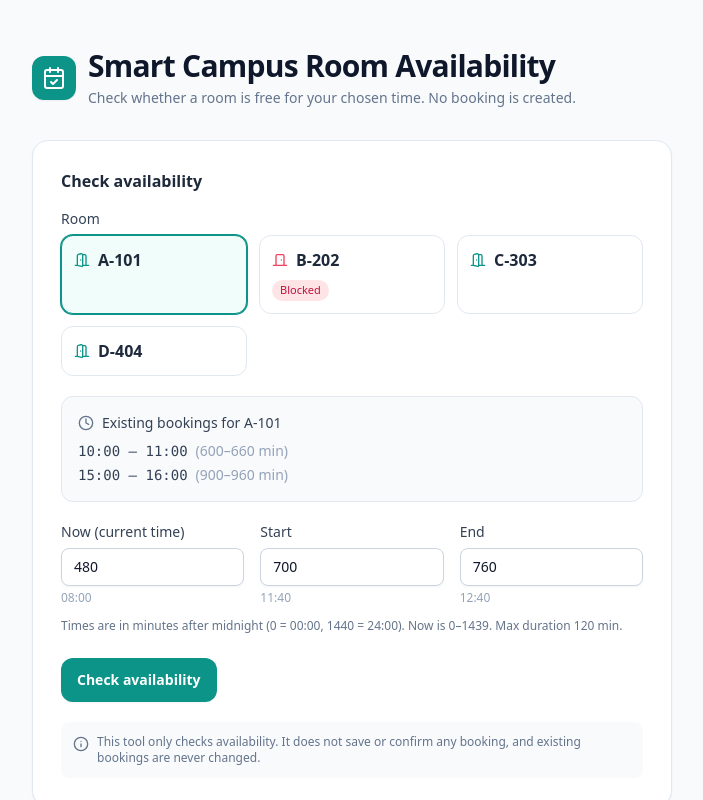
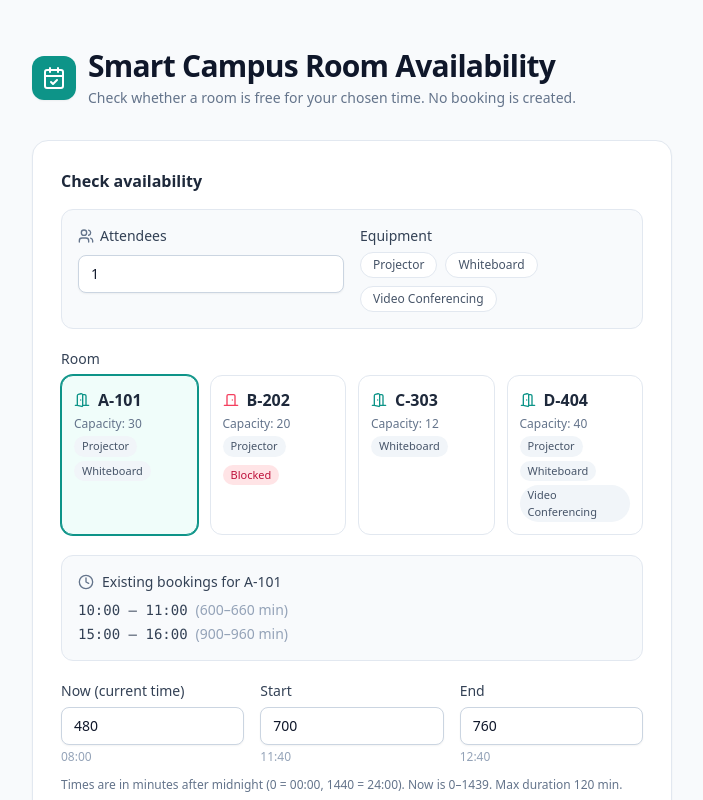
Before and after one commit to Aminasssssss/smart-campus, a React (Vite) app: page / in a window 1280 px wide. Shown: the top 800 px of the page, without its empty margins (288-991 px from the left). Built offline with nearby package versions, Linux system fonts and the light colour scheme.

Commit message:
update from bolt agent

```diff
--- a/src/App.tsx
+++ b/src/App.tsx
@@ -1,4 +1,4 @@
-import { useMemo, useState } from 'react';
+import { useMemo, useState, useEffect, useCallback, useRef } from 'react';
 import {
   CalendarCheck,
   DoorClosed,
@@ -7,9 +7,11 @@ import {
   Info,
   CheckCircle2,
   XCircle,
+  Users,
 } from 'lucide-react';
 import { ROOMS, type Room } from '@/data/rooms';
 import { checkAvailability, type AvailabilityResult } from '@/lib/availability';
+import { filterRooms } from '@/lib/roomFilter';
 import { minutesToLabel } from '@/lib/time';
 import {
   validateFields,
@@ -17,6 +19,17 @@ import {
   MINUTE_MAX,
 } from '@/lib/timeRules';
 
+// Pure validation for the attendees field: empty, decimal, or below 1 is invalid.
+function validateAttendees(raw: string): string | undefined {
+  const trimmed = raw.trim();
+  if (trimmed === '') return 'Enter a whole number of 1 or more.';
+  if (!/^-?\d+$/.test(trimmed)) return 'Enter a whole number (no decimals).';
+  const value = Number(trimmed);
+  if (!Number.isInteger(value) || value < 1) {
+    return 'Enter a whole number of 1 or more.';
+  }
+  return undefined;
+}
 
 export default function App() {
   const [roomId, setRoomId] = useState<string>(ROOMS[0].id);
@@ -24,17 +37,65 @@ export default function App() {
   const [nowRaw, setNowRaw] = useState<string>('480');
   const [startRaw, setStartRaw] = useState<string>('700');
   const [endRaw, setEndRaw] = useState<string>('760');
+  const [attendeesRaw, setAttendeesRaw] = useState<string>('1');
+  const [equipmentSelection, setEquipmentSelection] = useState<Record<string, boolean>>({});
   const [result, setResult] = useState<AvailabilityResult | null>(null);
   const [fieldErrors, setFieldErrors] = useState<FieldErrors>({});
 
-  const room: Room | undefined = useMemo(
-    () => ROOMS.find((r) => r.id === roomId),
-    [roomId]
+  // Equipment options derived from the catalog, in first-seen order.
+  const equipmentOptions = useMemo(() => {
+    const seen = new Set<string>();
+    const list: string[] = [];
+    for (const room of ROOMS) {
+      for (const item of room.equipment) {
+        if (!seen.has(item)) {
+          seen.add(item);
+          list.push(item);
+        }
+      }
+    }
+    return list;
+  }, []);
+
+  const attendeesError = useMemo(
+    () => validateAttendees(attendeesRaw),
+    [attendeesRaw]
+  );
+  // An invalid attendees value is not used for filtering (capacity stays open).
+  const effectiveAttendees = attendeesError ? 0 : Number(attendeesRaw);
+
+  const requiredEquipment = useMemo(
+    () => equipmentOptions.filter((e) => equipmentSelection[e]),
+    [equipmentOptions, equipmentSelection]
   );
 
-  function handleCheck() {
-    if (!room) return;
-    const errors = validateFields(nowRaw, startRaw, endRaw);
+  const filteredRooms = useMemo(
+    () => filterRooms(ROOMS, { attendees: effectiveAttendees, requiredEquipment }),
+    [effectiveAttendees, requiredEquipment]
+  );
+
+  // Resolve the selected room from the filtered list; fall back to the first
+  // match if the current selection no longer matches the filters.
+  const selectedRoom: Room | undefined = useMemo(
+    () => filteredRooms.find((r) => r.id === roomId) ?? filteredRooms[0],
+    [filteredRooms, roomId]
+  );
+
+  // Keep roomId in sync with the resolved selection.
+  useEffect(() => {
+    if (selectedRoom && selectedRoom.id !== roomId) {
+      setRoomId(selectedRoom.id);
+    }
+  }, [selectedRoom, roomId]);
+
+  // Latest raw inputs so the re-check callback can stay stable.
+  const inputRef = useRef({ nowRaw, startRaw, endRaw });
+  inputRef.current = { nowRaw, startRaw, endRaw };
+
+  // F5: re-run the check for a given room using the current times.
+  const runCheckFor = useCallback((room: Room) => {
+    const { nowRaw: n, startRaw: s, endRaw: e } = inputRef.current;
+    const errors = validateFields(n, s, e);
     setFieldErrors(errors);
     if (Object.keys(errors).length > 0) {
       // AC6: invalid input shows a clear message and produces no verdict.
@@ -45,12 +106,28 @@ export default function App() {
     setResult(
       checkAvailability({
         room,
-        now: Number(nowRaw),
-        start: Number(startRaw),
-        end: Number(endRaw),
+        now: Number(n),
+        start: Number(s),
+        end: Number(e),
       })
     );
+  }, []);
+
+  // F5: when the selected room changes (by click or by filtering), if a result
+  // is currently shown, re-run the check for the new room with the same times.
+  useEffect(() => {
+    if (result && selectedRoom) {
+      runCheckFor(selectedRoom);
     }
+    // eslint-disable-next-line react-hooks/exhaustive-deps
+  }, [selectedRoom?.id]);
+
+  function handleCheck() {
+    if (!selectedRoom) return;
+    runCheckFor(selectedRoom);
+  }
+
+  const noRoomsMatch = filteredRooms.length === 0;
 
   return (
     <div className="min-h-screen bg-slate-50 text-slate-900">
@@ -78,12 +155,80 @@ export default function App() {
             Check availability
           </h2>
 
+          {/* Filters: attendees + equipment */}
+          <div className="mb-5 rounded-xl border border-slate-200 bg-slate-50 p-4">
+            <div className="grid grid-cols-1 gap-4 sm:grid-cols-2">
+              <div>
+                <label className="mb-1.5 block text-sm font-medium text-slate-700">
+                  <span className="inline-flex items-center gap-1.5">
+                    <Users className="h-4 w-4 text-slate-500" />
+                    Attendees
+                  </span>
+                </label>
+                <input
+                  type="text"
+                  inputMode="numeric"
+                  value={attendeesRaw}
+                  onChange={(e) => setAttendeesRaw(e.target.value)}
+                  className={[
+                    'w-full rounded-lg border bg-white px-3 py-2 text-sm tabular-nums shadow-sm outline-none transition',
+                    'focus:border-teal-600 focus:ring-1 focus:ring-teal-600',
+                    attendeesError ? 'border-rose-300' : 'border-slate-300',
+                  ].join(' ')}
+                />
+                {attendeesError && (
+                  <div className="mt-1 text-xs text-rose-600">{attendeesError}</div>
+                )}
+              </div>
+              <div>
+                <label className="mb-1.5 block text-sm font-medium text-slate-700">
+                  Equipment
+                </label>
+                <div className="flex flex-wrap gap-2">
+                  {equipmentOptions.map((item) => {
+                    const active = !!equipmentSelection[item];
+                    return (
+                      <button
+                        key={item}
+                        type="button"
+                        onClick={() =>
+                          setEquipmentSelection((prev) => ({
+                            ...prev,
+                            [item]: !prev[item],
+                          }))
+                        }
+                        className={[
+                          'rounded-full border px-3 py-1 text-xs font-medium capitalize transition',
+                          active
+                            ? 'border-teal-600 bg-teal-50 text-teal-700 ring-1 ring-teal-600'
+                            : 'border-slate-200 bg-white text-slate-600 hover:border-slate-300 hover:bg-slate-50',
+                        ].join(' ')}
+                      >
+                        {item}
+                      </button>
+                    );
+                  })}
+                </div>
+              </div>
+            </div>
+          </div>
+
           {/* Room selector */}
           <label className="mb-1.5 block text-sm font-medium text-slate-700">
             Room
           </label>
-          <div className="grid grid-cols-1 gap-3 sm:grid-cols-3">
-            {ROOMS.map((r) => {
+          {noRoomsMatch ? (
+            <div className="rounded-xl border border-dashed border-slate-300 bg-slate-50 p-6 text-center">
+              <p className="text-sm font-medium text-slate-700">
+                No rooms match your filters.
+              </p>
+              <p className="mt-1 text-xs text-slate-500">
+                Try fewer attendees or different equipment.
+              </p>
+            </div>
+          ) : (
+            <div className="grid grid-cols-1 gap-3 sm:grid-cols-2 lg:grid-cols-4">
+              {filteredRooms.map((r) => {
                 const active = r.id === roomId;
                 return (
                   <button
@@ -91,7 +236,6 @@ export default function App() {
                     type="button"
                     onClick={() => {
                       setRoomId(r.id);
-                    setResult(null);
                       setFieldErrors({});
                     }}
                     className={[
@@ -109,6 +253,19 @@ export default function App() {
                       )}
                       <span className="font-semibold text-slate-800">{r.name}</span>
                     </div>
+                    <div className="text-xs text-slate-500">
+                      Capacity: {r.capacity}
+                    </div>
+                    <div className="flex flex-wrap gap-1">
+                      {r.equipment.map((e) => (
+                        <span
+                          key={e}
+                          className="rounded-full bg-slate-100 px-2 py-0.5 text-[11px] capitalize text-slate-600"
+                        >
+                          {e}
+                        </span>
+                      ))}
+                    </div>
                     {r.blocked && (
                       <span className="mt-1 rounded-full bg-rose-100 px-2 py-0.5 text-[11px] font-medium text-rose-700">
                         Blocked
@@ -118,25 +275,26 @@ export default function App() {
                 );
               })}
             </div>
+          )}
 
           {/* Existing bookings (read-only) */}
-          {room && (
+          {selectedRoom && !noRoomsMatch && (
             <div className="mt-5 rounded-xl border border-slate-200 bg-slate-50 p-4">
               <div className="flex items-center gap-2 text-sm font-medium text-slate-700">
                 <Clock className="h-4 w-4 text-slate-500" />
-                Existing bookings for {room.name}
+                Existing bookings for {selectedRoom.name}
               </div>
-              {room.blocked ? (
+              {selectedRoom.blocked ? (
                 <p className="mt-2 text-sm text-rose-700">
                   This room is blocked and cannot be booked.
                 </p>
-              ) : room.bookings.length === 0 ? (
+              ) : selectedRoom.bookings.length === 0 ? (
                 <p className="mt-2 text-sm text-slate-500">
                   No existing bookings. The room is free all day.
                 </p>
               ) : (
                 <ul className="mt-2 space-y-1">
-                  {room.bookings.map((b, i) => (
+                  {selectedRoom.bookings.map((b, i) => (
                     <li
                       key={i}
                       className="flex flex-wrap items-baseline gap-x-2 text-sm text-slate-700"
@@ -194,14 +352,15 @@ export default function App() {
             <button
               type="button"
               onClick={handleCheck}
-              className="w-full rounded-xl bg-teal-600 px-4 py-3 text-sm font-semibold text-white shadow-sm transition hover:bg-teal-700 active:bg-teal-800 sm:w-auto"
+              disabled={noRoomsMatch}
+              className="w-full rounded-xl bg-teal-600 px-4 py-3 text-sm font-semibold text-white shadow-sm transition hover:bg-teal-700 active:bg-teal-800 disabled:cursor-not-allowed disabled:opacity-50 sm:w-auto"
             >
               Check availability
             </button>
           </div>
 
           {/* Result */}
-          {result && (
+          {result && selectedRoom && !noRoomsMatch && (
             <div
               className={[
                 'mt-5 flex items-start gap-3 rounded-xl border p-4',
@@ -229,7 +388,7 @@ export default function App() {
                 )}
                 {result.available && (
                   <p className="mt-1 text-sm text-emerald-700">
-                    {minutesToLabel(Number(startRaw))}–{minutesToLabel(Number(endRaw))} works for {room?.name}.
+                    {minutesToLabel(Number(startRaw))}–{minutesToLabel(Number(endRaw))} works for {selectedRoom.name}.
                     No booking has been created.
                   </p>
                 )}
```
Also changed, not shown: 1 other file (tests, documents, lock files or other folders). Lines whose indentation alone changed are shown as unchanged.
